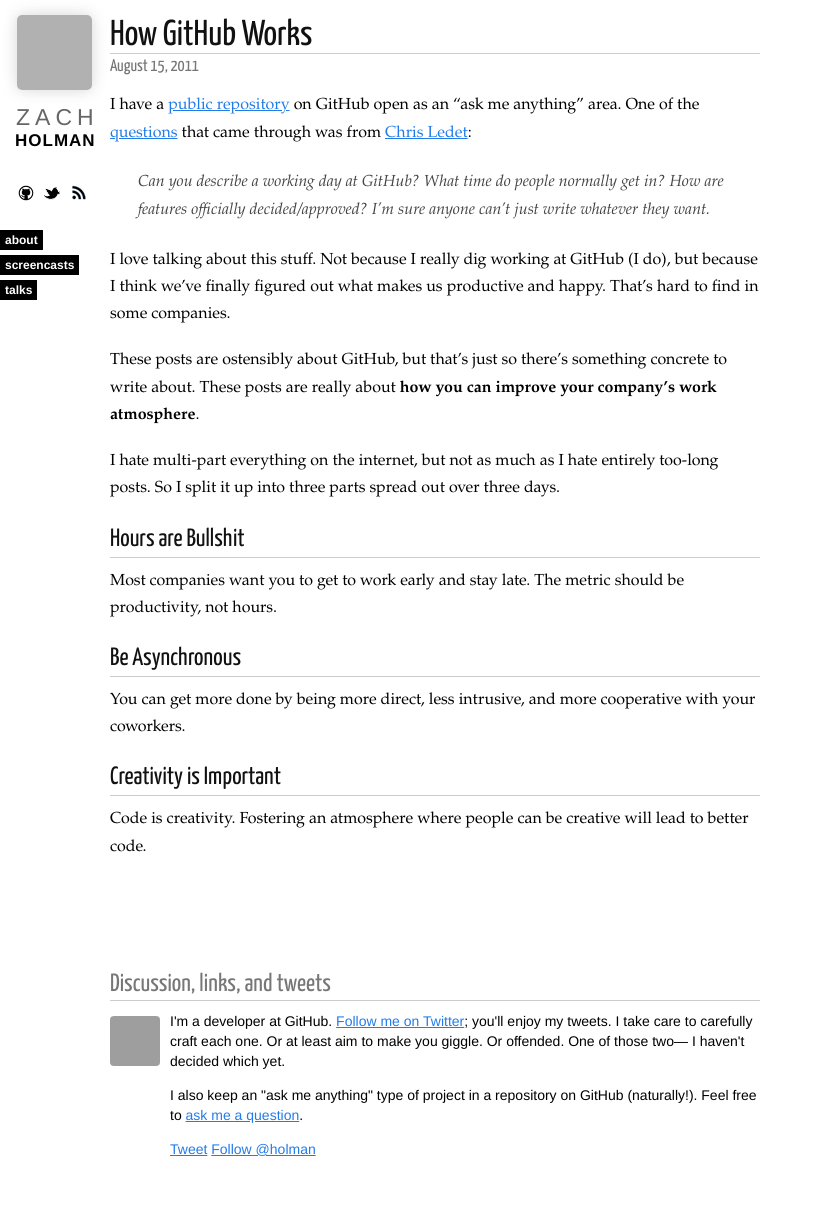
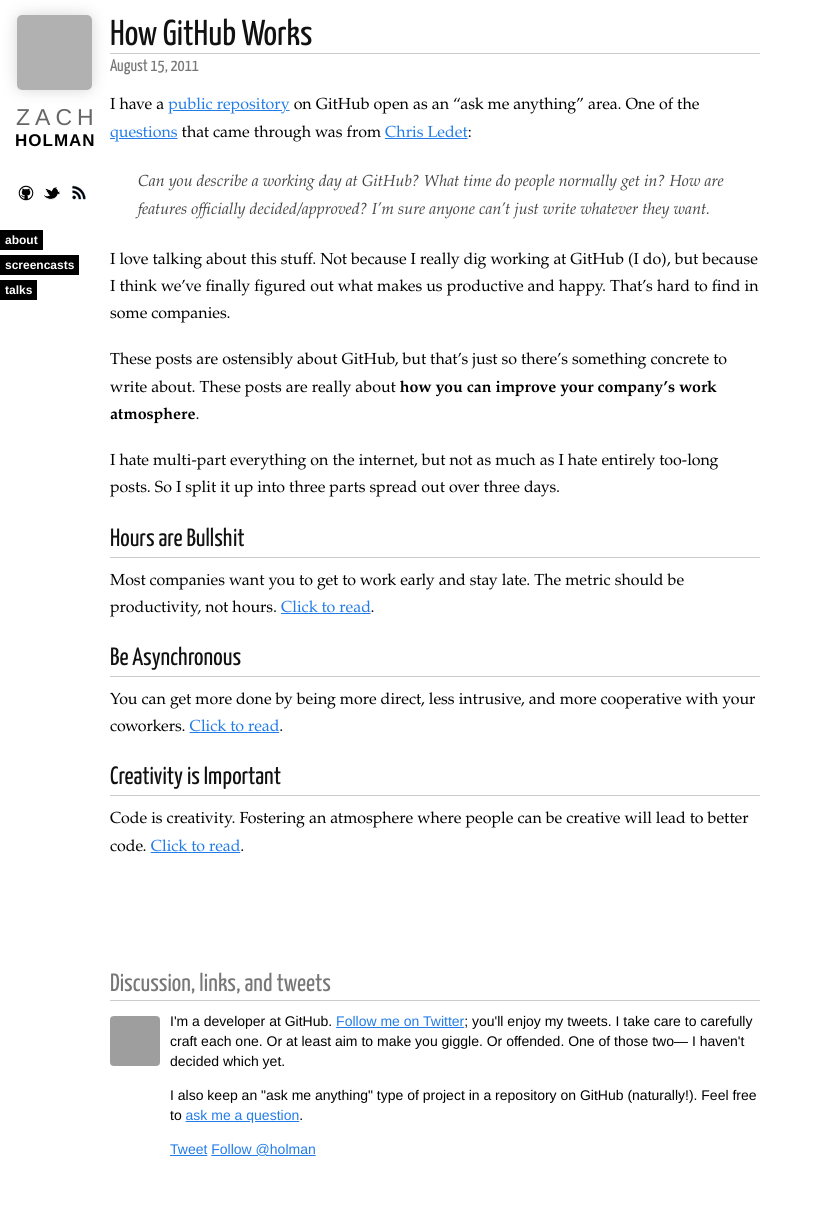
Before and after one commit to broccolini/designertocoder.github.com, a Jekyll site: the page built from _posts/2011-08-15-how-github-works.markdown, in a window 1280 px wide. Shown: the whole page, without its empty margins (0-823 px from the left). Built offline with Jekyll 4.4.1, drawn with Linux system fonts in a browser that asks for light colours; nearby versions of some CDN libraries; Markdown is read by kramdown in place of the engine named in the settings; comment, search, counter and statistics services are not loaded; grey boxes are pictures that could not be loaded.

Commit message:
More explicit "Work" links

```diff
--- a/_posts/2011-08-15-how-github-works.markdown
+++ b/_posts/2011-08-15-how-github-works.markdown
@@ -26,17 +26,17 @@
 ### [Hours are Bullshit][hours]
 
 Most companies want you to get to work early and stay late. The metric should
-be productivity, not hours.
+be productivity, not hours. [Click to read][hours].
 
 ### [Be Asynchronous][async]
 
 You can get more done by being more direct, less intrusive, and more
-cooperative with your coworkers.
+cooperative with your coworkers. [Click to read][async].
 
 ### [Creativity is Important][creativity]
 
 Code is creativity. Fostering an atmosphere where people can be creative will
-lead to better code.
+lead to better code. [Click to read][creativity].
 
 [feedback]: https://github.com/holman/feedback
 [questions]: https://github.com/holman/feedback/issues/22
```
